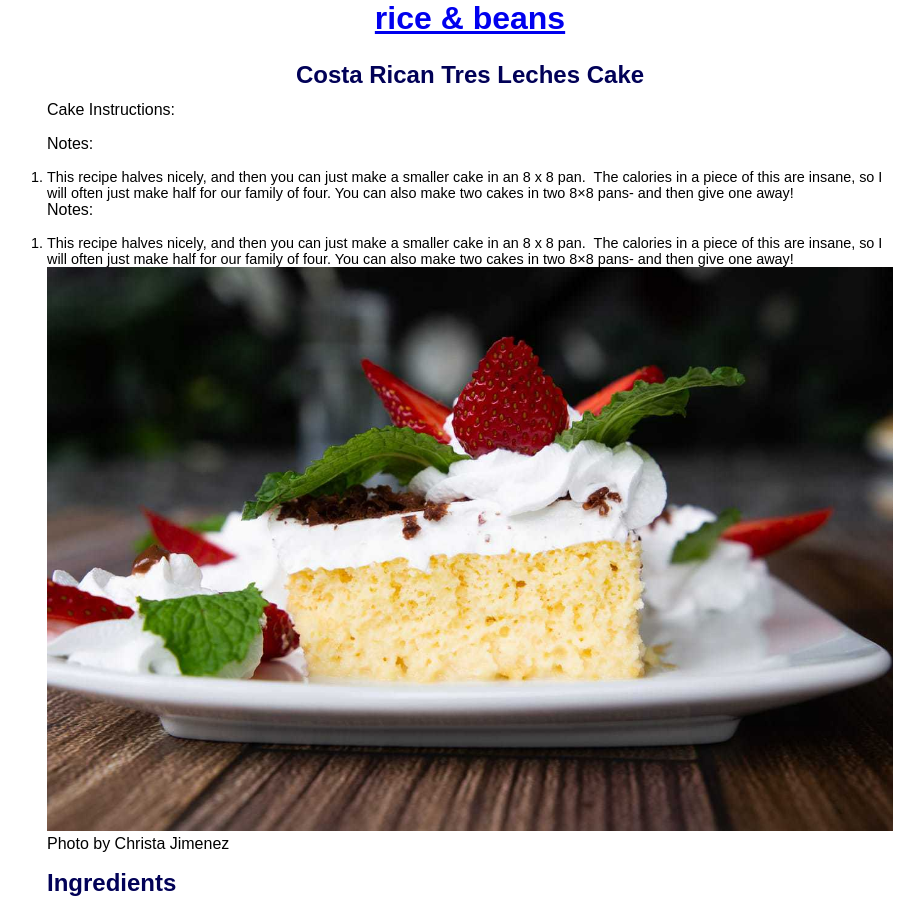
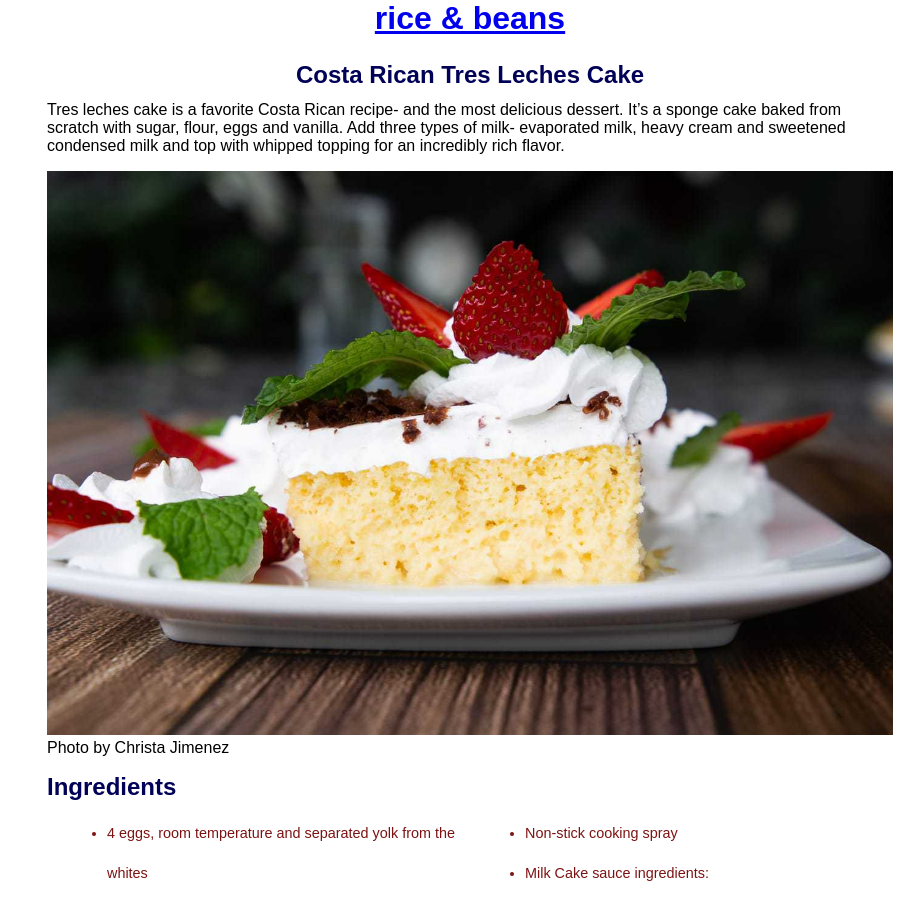
Before and after one commit to DianaMiu/recipesdiana, a Jekyll site: the page built from _recipes/costa-rican-tres-leches-cake.md, in a window 1280 px wide and 900 px high. Shown: the whole window, without its empty margins (170-1094 px from the left). Built offline with Jekyll 4.4.1, drawn with Linux system fonts in a browser that asks for light colours.

Commit message:
Update Recipe “costa-rican-tres-leches-cake”

```diff
--- a/_recipes/costa-rican-tres-leches-cake.md
+++ b/_recipes/costa-rican-tres-leches-cake.md
@@ -4,19 +4,7 @@ date: 2023-02-09T16:55:23.249Z
 order: 4
 layout: recipe
 ---
-Cake Instructions:
-
-
-
-Notes:
-
-1. This recipe halves nicely, and then you can just make a smaller cake in an 8 x 8 pan.  The calories in a piece of this are insane, so I will often just make half for our family of four. You can also make two cakes in two 8×8 pans- and then give one away!
-
-Notes:
-
-1. This recipe halves nicely, and then you can just make a smaller cake in an 8 x 8 pan.  The calories in a piece of this are insane, so I will often just make half for our family of four. You can also make two cakes in two 8×8 pans- and then give one away!
-
-
+Tres leches cake is a favorite Costa Rican recipe- and the most delicious dessert. It’s a sponge cake baked from scratch with sugar, flour, eggs and vanilla. Add three types of milk- evaporated milk, heavy cream and sweetened condensed milk and top with whipped topping for an incredibly rich flavor.
 
 ![](../uploads/costa-rican-tres-leches-recipe.jpg "Photo by Christa Jimenez")
 
@@ -39,21 +27,13 @@ Notes:
 ## Method
 
 1. Separate the egg yolks from the whites for each of your eggs. I personally think that using room-temperature eggs works better.
-
 2. In your mixer or mixing bowl, add the egg yolks and beat, using a whisk attachment, on medium speed until the yolks turn a pale yellow.
-
 3. While mixing the yolks, measure out dry ingredients into a medium bowl (flour, baking powder and salt) into a bowl and whisk until combined.
-
 4. Next, add 1/3 cup milk and vanilla to the egg yolk mixture and stir. Pour the whole thing over the flour mixture and stir until just combined.
-
 5. In a separate large bowl, beat the egg whites until soft peaks form. Add the remaining 1/4 cup sugar and beat until stiff peaks form (forme picos).
-
 6. Add the egg white mixture to the flour mixture and stir. Your cake batter should be light and airy. Pour into your baking pan and place in the center rack of the oven.
-
 7. Bake this cake for about 20 to 25 minutes. It is done when a toothpick inserted comes out clean- up to about 30 minutes.
-
 8. While the cake is baking, you can stir or whisk together the three kinds of milk for the sauce.
-
 9. Allow to cool slightly - the cake will be spongy and the sides of the cake will naturally pull away from the edges of the baking pan. Poke holes into the cake with a fork, and pour the milk mixture over the entire cake until absorbed. Let the cake cool fully. You can keep it refrigerated for up to three days.
 
 * Serves: 24 small pieces, 12 large
```
